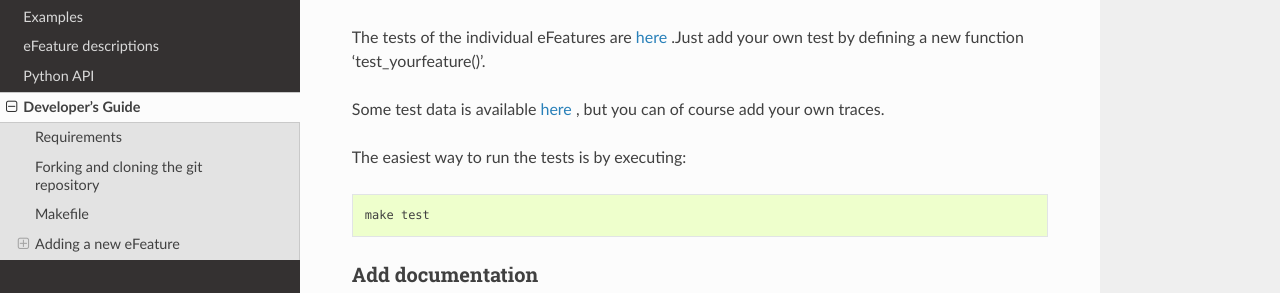
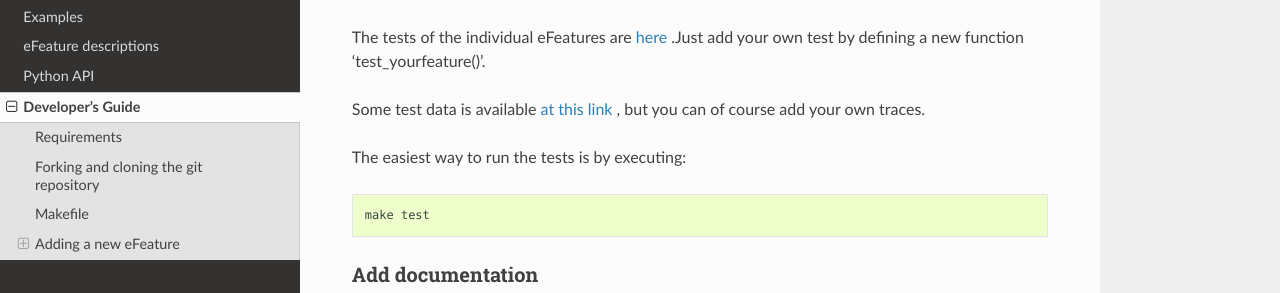
Before and after one commit to BlueBrain/eFEL, a Sphinx documentation site: the page built from docs/source/developers.rst, in a window 1280 px wide and 900 px high, scrolled down 2428 px. Shown: the part 158-451 px from the top of the window. Built offline with Sphinx 7.4.7 and the Read the Docs theme 2.0.0, drawn with Linux system fonts in a browser that asks for light colours.

Commit message:
address sphinx warning

```diff
--- a/docs/source/developers.rst
+++ b/docs/source/developers.rst
@@ -101,7 +101,7 @@ test_basic.py>`_
 .Just add your own test by defining a new function 'test_yourfeature()'.
 
 Some test data is available
-`here <https://github.com/BlueBrain/eFEL/tree/master/tests/
+`at this link <https://github.com/BlueBrain/eFEL/tree/master/tests/
 testdata/basic>`_
 , but you can of course add your own traces.
 
```
